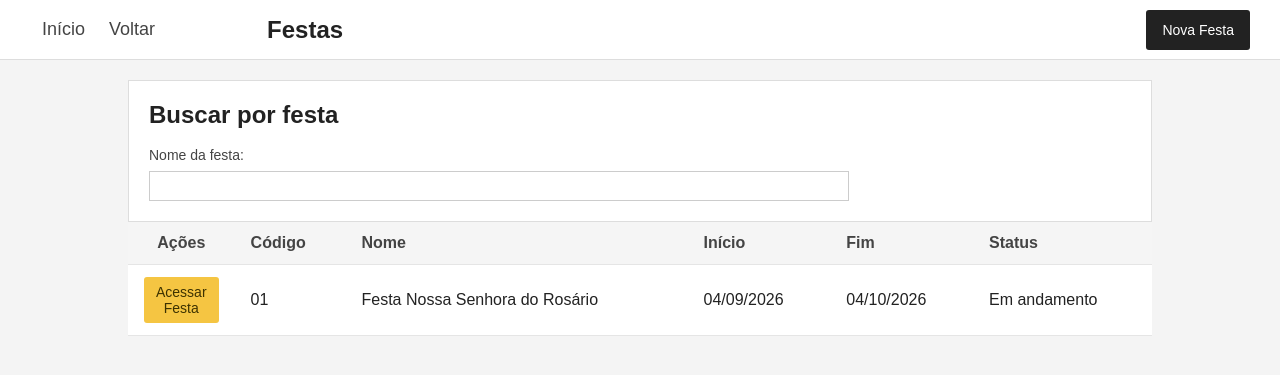
After one commit to joaovitordev9/IgrejaSys, a Spring app: template src/main/resources/templates/festas.html in a window 1280 px wide. The commit adds this page. Shown: the top 375 px of the page. Run offline with Thymeleaf, Linux system fonts and the light colour scheme; the template is opened without the code that fills it, so the values that code supplies are empty.

Commit message:
padronizando css

```diff
--- /dev/null
+++ b/src/main/resources/static/botao.css
@@ -0,0 +1,102 @@
+/* botoes */
+
+.botao-voltar,
+.botao-inicio {
+    padding: 8px 12px;
+    border-radius: 3px;
+    color: #444;
+    font-size: 18px;
+    cursor: pointer;
+}
+
+.botao-voltar:hover,
+.botao-inicio:hover {
+    background-color: #f2f2f2;
+}
+
+.btn,
+.botao-principal {
+    height: 40px;
+    padding: 0 16px;
+    border: none;
+    border-radius: 3px;
+    font-size: 14px;
+    font-weight: 500;
+    cursor: pointer;
+    display: inline-flex;
+    align-items: center;
+    justify-content: center;
+    white-space: nowrap;
+}
+
+.botao-principal {
+    background-color: #222;
+    color: white;
+    margin-left: auto;
+}
+
+.botao-principal:hover {
+    background-color: #333;
+}
+
+.btn-alterar {
+    background-color: #f5c542;
+    color: #3d3200;
+    border: none;
+    border-radius: 3px;
+    padding: 7px 12px;
+    font-size: 14px;
+    font-weight: 500;
+    cursor: pointer;
+}
+
+.btn-alterar:hover {
+    background-color: #e5b52f;
+}
+
+.btn-excluir {
+    background-color: #e74c3c;
+    color: white;
+    border: none;
+    border-radius: 3px;
+    padding: 7px 12px;
+    font-size: 14px;
+    font-weight: 500;
+    cursor: pointer;
+}
+
+.btn-excluir:hover {
+    background-color: #c0392b;
+}
+
+.btn-excluir {
+    background-color: #e74c3c;
+    color: white;
+}
+
+.btn-excluir:hover {
+    background-color: #c0392b;
+}
+
+.btn-criar {
+    background-color: #222;
+    color: white;
+}
+
+.btn-criar:hover {
+    background-color: #333;
+}
+
+.btn-cancelar {
+    background-color: #eee;
+    color: #333;
+}
+
+.btn-cancelar:hover {
+    background-color: #ddd;
+}
+
+.btn-cancelar:focus {
+    outline: 2px solid #999;
+    outline-offset: 2px;
+}
--- /dev/null
+++ b/src/main/resources/static/festas.css
@@ -0,0 +1,14 @@
+
+.nomeFesta-filtro {
+    width: 1000px;
+}
+
+.filtro input:focus {
+    border-color: #555;
+}
+
+.coluna-acoes {
+    width: 10%;
+    text-align: center;
+    align-items: center;
+}
--- a/src/main/resources/static/modal.css
+++ b/src/main/resources/static/modal.css
@@ -15,7 +15,7 @@
     padding: 30px;
 
     background-color: white;
-    border-radius: 10px;
+    border-radius: 3px;
 
     box-shadow: 0 5px 20px rgba(0, 0, 0, 0.15);
 
@@ -28,7 +28,7 @@
     padding: 30px;
 
     background-color: white;
-    border-radius: 10px;
+    border-radius: 3px;
 
     box-shadow: 0 5px 20px rgba(0, 0, 0, 0.15);
 
@@ -56,7 +56,7 @@
     margin-bottom: 15px;
 
     border: 1px solid #ccc;
-    border-radius: 6px;
+    border-radius: 3px;
 
     font-size: 14px;
 }
--- a/src/main/resources/static/style.css
+++ b/src/main/resources/static/style.css
@@ -29,19 +29,7 @@ body {
     border-bottom: 1px solid #ddd;
 }
 
-.botao-voltar,
-.botao-inicio {
-    padding: 8px 12px;
-    border-radius: 6px;
-    color: #444;
-    font-size: 18px;
-    cursor: pointer;
-}
 
-.botao-voltar:hover,
-.botao-inicio:hover {
-    background-color: #f2f2f2;
-}
 
 .titulo-pagina {
     padding-left: 100px;
@@ -69,42 +57,53 @@ input {
     outline: none;
 }
 
-.nomeProduto-filtro {
+.acoes-tabela {
+
+    margin: 20px auto 0;
     width: 100%;
+
+    padding: 20px;
+
+    background-color: white;
+
+    border: 1px solid #ddd;
+
+    display: flex;
+    justify-content: space-start;
+
+    align-items: center;
+}
+
+.titulo-acoes-tabela {
+    margin-bottom: 10px;
+}
+
+.filtro {
+    display: flex;
+    flex-direction: column;
+
+    gap: 8px;
+
+    width: 700px;
 }
 
 .filtro input:focus {
     border-color: #555;
 }
 
-.tabela-produtos {
-    width: 95%;
+table {
+    width: 100%;
 
     margin: auto;
 
     overflow: hidden;
 
     background-color: white;
-}
-
-table {
     border-collapse: collapse;
 }
 
 thead {
     background-color: #f5f5f5;
-}
-
-.coluna-acoes {
-    width: 10%;
-    min-width: 175px;
-    text-align: center;
-    align-items: center;
-}
-.coluna-codigo {
-    max-width: 50px;
-    text-align: left;
-    align-items: center;
 }
 
 th,
@@ -132,170 +131,3 @@ td {
 tbody tr:hover {
     background-color: #fafafa;
 }
-
-.btn-alterar {
-    background-color: #f5c542;
-    color: #3d3200;
-    border: none;
-    border-radius: 3px;
-    padding: 7px 12px;
-    font-size: 14px;
-    font-weight: 500;
-    cursor: pointer;
-}
-
-.btn-alterar:hover {
-    background-color: #e5b52f;
-}
-
-.btn-excluir {
-    background-color: #e74c3c;
-    color: white;
-    border: none;
-    border-radius: 3px;
-    padding: 7px 12px;
-    font-size: 14px;
-    font-weight: 500;
-    cursor: pointer;
-}
-
-.btn-excluir:hover {
-    background-color: #c0392b;
-}
-
-/* Fundo que cobre a tela */
-.modal {
-    position: fixed;
-    inset: 0;
-
-    background-color: rgba(0, 0, 0, 0.4);
-
-    /* O próprio modal também pode ser ligado/desligado */
-    display: none;
-
-    justify-content: center;
-    align-items: center;
-}
-
-
-/* Modal de criar/alterar produto */
-.modal-info-produto {
-    width: 400px;
-    padding: 30px;
-
-    background-color: white;
-    border-radius: 10px;
-
-    box-shadow: 0 5px 20px rgba(0, 0, 0, 0.15);
-
-    display: none;
-    flex-direction: column;
-
-}
-
-
-/* Modal de excluir */
-.modal-excluir {
-    width: 400px;
-    padding: 30px;
-
-    background-color: white;
-    border-radius: 10px;
-
-    box-shadow: 0 5px 20px rgba(0, 0, 0, 0.15);
-
-
-    display: none;
-    flex-direction: column;
-}
-
-
-/* Títulos */
-.modal-info-produto h2,
-.modal-excluir h2 {
-    margin-top: 0;
-    margin-bottom: 20px;
-}
-
-
-.modal-info-produto label {
-    margin-bottom: 6px;
-
-    font-size: 14px;
-    color: #444;
-}
-
-.modal-info-produto input {
-    height: 40px;
-    padding: 0 12px;
-    border: 1px solid #ccc;
-    background-color: white;
-    font-size: 15px;
-    outline: none;
-}
-
-.btn,
-.botao-principal {
-    height: 40px;
-    padding: 0 16px;
-    border: none;
-    border-radius: 6px;
-    font-size: 14px;
-    font-weight: 500;
-    cursor: pointer;
-    display: inline-flex;
-    align-items: center;
-    justify-content: center;
-    white-space: nowrap;
-}
-
-.botao-principal {
-    background-color: #222;
-    color: white;
-    margin-left: auto;
-}
-
-.botao-principal:hover {
-    background-color: #333;
-}
-
-.btn-criar {
-    background-color: #222;
-    color: white;
-}
-
-.btn-criar:hover {
-    background-color: #333;
-}
-
-.btn-cancelar {
-    background-color: #eee;
-    color: #333;
-}
-
-.btn-cancelar:hover {
-    background-color: #ddd;
-}
-
-.btn-cancelar:focus {
-    outline: 2px solid #999;
-    outline-offset: 2px;
-}
-
-.btn-alterar {
-    background-color: #f5c542;
-    color: #3d3200;
-}
-
-.btn-alterar:hover {
-    background-color: #e5b52f;
-}
-
-.btn-excluir {
-    background-color: #e74c3c;
-    color: white;
-}
-
-.btn-excluir:hover {
-    background-color: #c0392b;
-}
--- a/src/main/resources/templates/caixa.html
+++ b/src/main/resources/templates/caixa.html
@@ -5,6 +5,8 @@
     <title>Caixa</title>
     <link rel="stylesheet" href="../static/style.css">
     <link rel="stylesheet" href="../static/caixa.css">
+    <link rel="stylesheet" href="../static/botao.css">
+
 </head>
 <body>
 <nav class="barra-navegacao">
--- /dev/null
+++ b/src/main/resources/templates/festas.html
@@ -0,0 +1,104 @@
+<!DOCTYPE html>
+<html lang="pt-br">
+
+<head>
+    <meta charset="UTF-8">
+    <meta name="viewport" content="width=device-width, initial-scale=1.0">
+    <title>Festas</title>
+    <link rel="stylesheet" href="../static/style.css">
+    <link rel="stylesheet" href="../static/festas.css">
+    <link rel="stylesheet" href="../static/modal.css">
+    <link rel="stylesheet" href="../static/botao.css">
+
+</head>
+
+<body>
+    <nav class="barra-navegacao">
+        <div class="botao-inicio">
+            Início
+        </div>
+        <div class="botao-voltar">
+            Voltar
+        </div>
+        <h2 class="titulo-pagina">
+            Festas
+        </h2>
+
+        <div class="botao-principal" id="btnNovaFesta">
+            Nova Festa
+        </div>
+    </nav>
+
+
+    <div class="corpo">
+        <section class="acoes-tabela">
+            <form class="filtro">
+                <h2 class="titulo-acoes-tabela">
+                    Buscar por festa
+                </h2>
+                <label for="nomeFesta-filtro">
+                    Nome da festa:
+                </label>
+                <input type="text" id="nomeFesta-filtro" name="nomeFesta-filtro">
+            </form>
+
+        </section>
+        <table class="tabela-festas">
+            <thead>
+                <tr>
+                    <th class="coluna-acoes">Ações</th>
+                    <th class="coluna-codigo">Código</th>
+                    <th class="coluna-nome">Nome</th>
+                    <th class="coluna-inicio">Início</th>
+                    <th class="coluna-fim">Fim</th>
+                    <th class="coluna-status">Status</th>
+                </tr>
+            </thead>
+            <tbody id="tabelaFestas">
+
+                <tr>
+                    <td class="coluna-acoes">
+                        <button class="btn-alterar" id="btnTabelaFestasAlterar" onclick="" data-id="01">Acessar Festa</button>
+                    </td>
+                    <td class="coluna-codigo">01</td>
+                    <td>Festa Nossa Senhora do Rosário</td>
+                    <td>04/09/2026</td>
+                    <td>04/10/2026</td>
+                    <td>Em andamento</td>
+                </tr>
+            </tbody>
+        </table>
+        <div class="modal" id="modalPrincipalFesta">
+            <div class="modal-info-festa" id="modalInfoFesta">
+                <h2 id="modalInfoFestaTitulo"></h2>
+                <label for="nome">Nome</label>
+                <input type="text" id="nomeProduto">
+                <label for="preco">Preço</label>
+                <input type="number" id="precoProduto">
+                <div class="modal-acoes">
+                    <button class="btn btn-cancelar" id="btnModalInfoProdutosCancelar">Cancelar</button>
+                    <button class="btn btn-criar" id="btnModalInfoProdutosSalvar" data-acao="">Salvar</button>
+                </div>
+            </div>
+
+            <div class="modal-excluir" id="modalProdutosExcluir">
+                <h2>Excluir produto</h2>
+                <p id="mensagemExclusao">
+                    Tem certeza que deseja excluir este produto?
+                </p>
+                <div class="modal-acoes">
+                    <button class="btn btn-cancelar" id="btnModalExcluirCancelar">
+                        Cancelar
+                    </button>
+                    <button class="btn btn-excluir" id="btnModalExcluirConfirmar">
+                        Excluir
+                    </button>
+                </div>
+            </div>
+        </div>
+    </div>
+
+    <!-- <script src="../static/produtos.js"></script> -->
+</body>
+
+</html>
```
Also changed, not shown: src/main/resources/static/produtos.css (+4 -120 lines), src/main/resources/static/produtos.js (+10 -5 lines), src/main/resources/templates/index.html (+6 -1 lines), src/main/resources/templates/produtos.html (+4 -3 lines).
